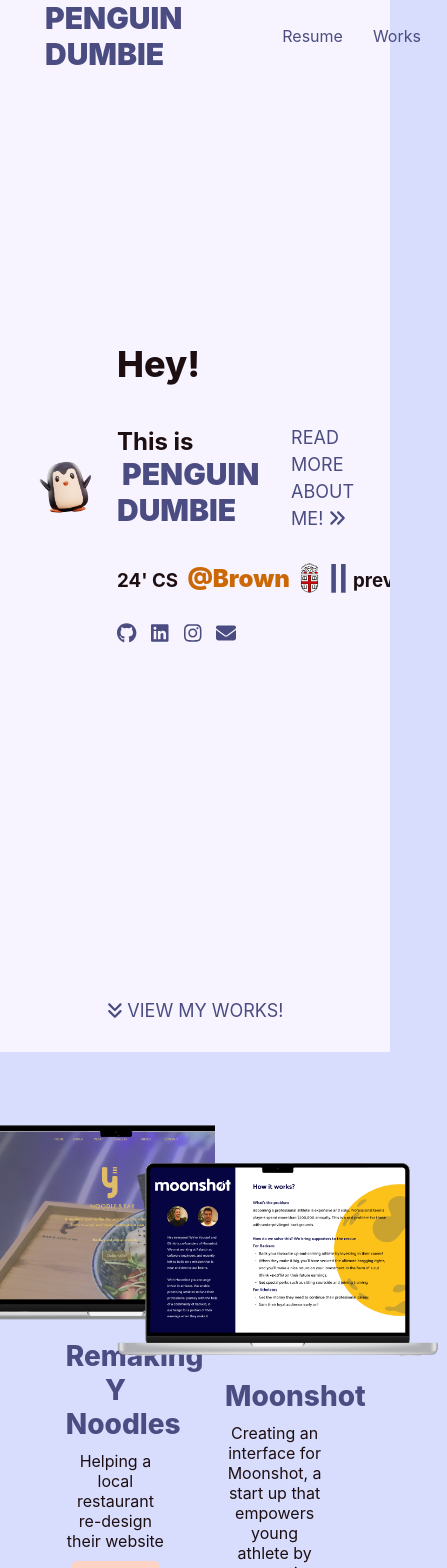
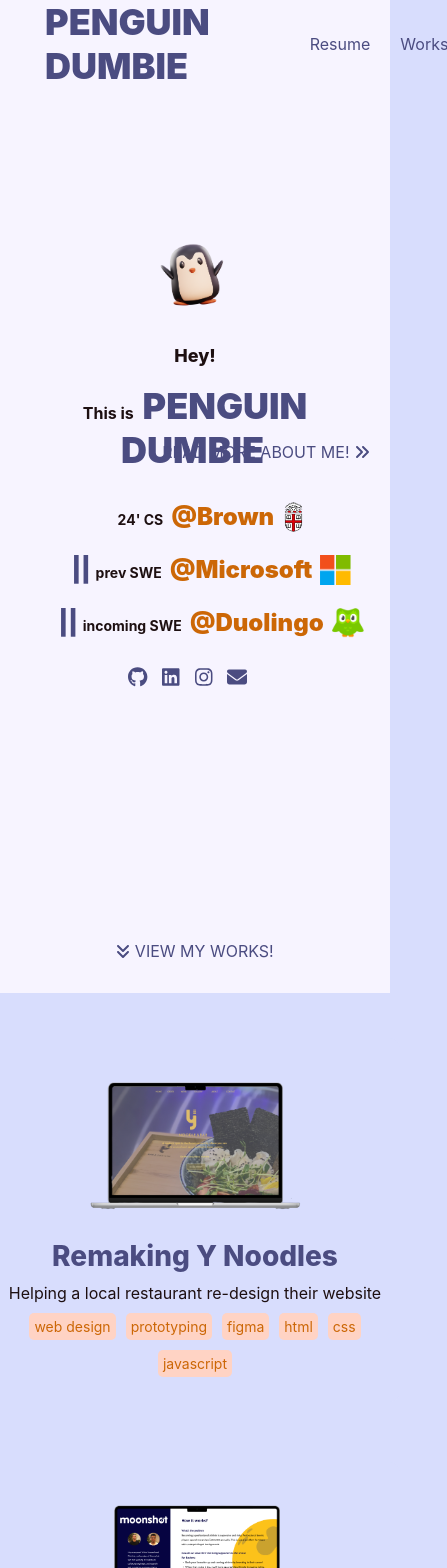
Before and after one commit to dumbpenguin988/final-portfolio, a React (Create React App) app: page /#/ in a window 390 px wide. Shown: the top 1568 px of the page, 447 px wide, since content can reach past the window. Built offline with nearby package versions, Linux system fonts and the light colour scheme.

Commit message:
fixed responsiveness for laptop/ipad size

```diff
--- a/public/index.html
+++ b/public/index.html
@@ -24,7 +24,7 @@
       work correctly both with client-side routing and a non-root public URL.
       Learn how to configure a non-root public URL by running `npm run build`.
     -->
-    <title>React App</title>
+    <title>Penguin Dumbie</title>
   </head>
   <body>
     <noscript>You need to enable JavaScript to run this app.</noscript>
--- a/src/Home.css
+++ b/src/Home.css
@@ -19,6 +19,18 @@
 h3{
   margin-top: 12px;
   margin-bottom: 12px;
+}
+
+@media (max-width: 700px){
+  h1{
+    font-size: 18px;
+  }
+  h2{
+    font-size:16px
+  }
+  h3{
+    font-size: 14px;
+  }
 }
 
 p{
@@ -60,6 +72,7 @@
   position:fixed;
   top: 0;
   width: 100vw;
+  z-index: 1000;
 }
 
 .nav-item-group{
@@ -86,7 +99,7 @@
 }
 
 #logo{
-  font-size: 30px;
+  font-size: 36px;
   font-weight: 900;
   color: #4B4C81;
   padding-left: 5px;
@@ -119,8 +132,8 @@
   display: flex;
   justify-content: center;
   align-items: center;
-  /* min-height: 82vh; */
   width: 100%;
+  position: relative;
 }
 
 .card-logo{
@@ -138,6 +151,7 @@
 .card-text{
   color:#1D0F11;
   width: 70%;
+  top:70%;
 }
 
 .card-text p{
@@ -148,6 +162,7 @@
 
 .descriptions{
   display: flex;
+  flex-wrap: wrap;
 }
 
 .description-item{
@@ -180,12 +195,12 @@
 
 .view-projects{
   min-height: 10vh;
-  font-size: 18px;
+  font-size: 16px;
   display: flex;
   align-items: center;
   justify-content: center;
   color:#4B4C81;
-  /* margin: 5px; */
+  margin: 5px;
 }
 
 .view-projects p{
@@ -198,6 +213,45 @@
   cursor: pointer;
 }
 
+.view-about{
+  position:absolute;
+  right: 5px;
+  font-size: 16px;
+  color:#4B4C81;
+}
+
+.view-about p{
+  margin: 5px;
+  padding: 10px;
+  border-radius: 5px;
+}
+.view-about p:hover{
+  background-color:#4B4C81;
+  color:#D8DDFD;
+  cursor: pointer;
+}
+
+#about .view-about{
+  left:5px;
+}
+
+@media(max-width: 1200px){
+  .card{
+    flex-wrap: wrap;
+    flex-direction: column;
+  }
+  .card-logo{
+    justify-content: center;
+  }
+  .card-text{
+    text-align: center;
+  }
+  .descriptions{
+    flex-direction: column;
+    justify-content: center;
+    align-items: center;
+  }
+}
 
 /* ---------------projects --------------- */
 
@@ -225,6 +279,7 @@
 
 .footer img{
   height: 18vh;
+  width: auto;
 }
 
 .footer-contact{
--- a/src/Home.js
+++ b/src/Home.js
@@ -50,11 +50,8 @@
             </div>
             <div className='card-text'>
               <h1>Hey! </h1>
-              <div className="view-about">
+              <div>
                 <h2>This is <span id="logo">PENGUIN DUMBIE</span></h2>
-                <div className='view-projects' onClick={scrollRight}>
-                  <p className="read-more">READ MORE ABOUT ME! <FontAwesomeIcon icon={faAnglesRight}/> </p>
-                </div>
               </div>
 
               <div className='descriptions'>
@@ -71,9 +68,12 @@
                 <FontAwesomeIcon className="social-icon" icon={faEnvelope} />
               </div>
             </div>
+            <div className='view-about' onClick={scrollRight}>
+                <p className="read-more">READ MORE ABOUT ME! <FontAwesomeIcon icon={faAnglesRight}/> </p>
+              </div>
           </div>
           <div className='card' id="about">
-            <div className="view-projects" onClick={scrollLeft}>
+            <div className="view-about" onClick={scrollLeft}>
               <p><FontAwesomeIcon icon={faAnglesLeft}/></p>
             </div>
             <div className='card-logo'>
--- a/src/components/ProjectItem.css
+++ b/src/components/ProjectItem.css
@@ -19,20 +19,21 @@
   background-color: #F7F4FF;
 }
 
-.project-item:active{
+/* .project-item:active{
   box-shadow: 5px 10px #888888;
-}
+} */
 
 .project-item-img{
   display: flex;
   justify-content: center;
   height: 25vh;
+  width: auto;
   margin: 5%
 }
 
 img{
   width: auto;
-  max-height: 400px;
+  /* max-height: 400px; */
 }
 
 .project-item-text{
@@ -75,3 +76,19 @@
 a{
   text-decoration: none;
 }
+
+
+@media(max-width: 1200px){
+  .project-item{
+    min-width: 400px;
+  }
+  .project-item-img{
+    height:auto;
+    /* max-height: 25vh; */
+    width: auto;
+  }
+  img{
+    width: 60%;
+    height: auto;
+  }
+}
```
Also changed, not shown: public/manifest.json, 1 other file (tests, documents, lock files or other folders).
